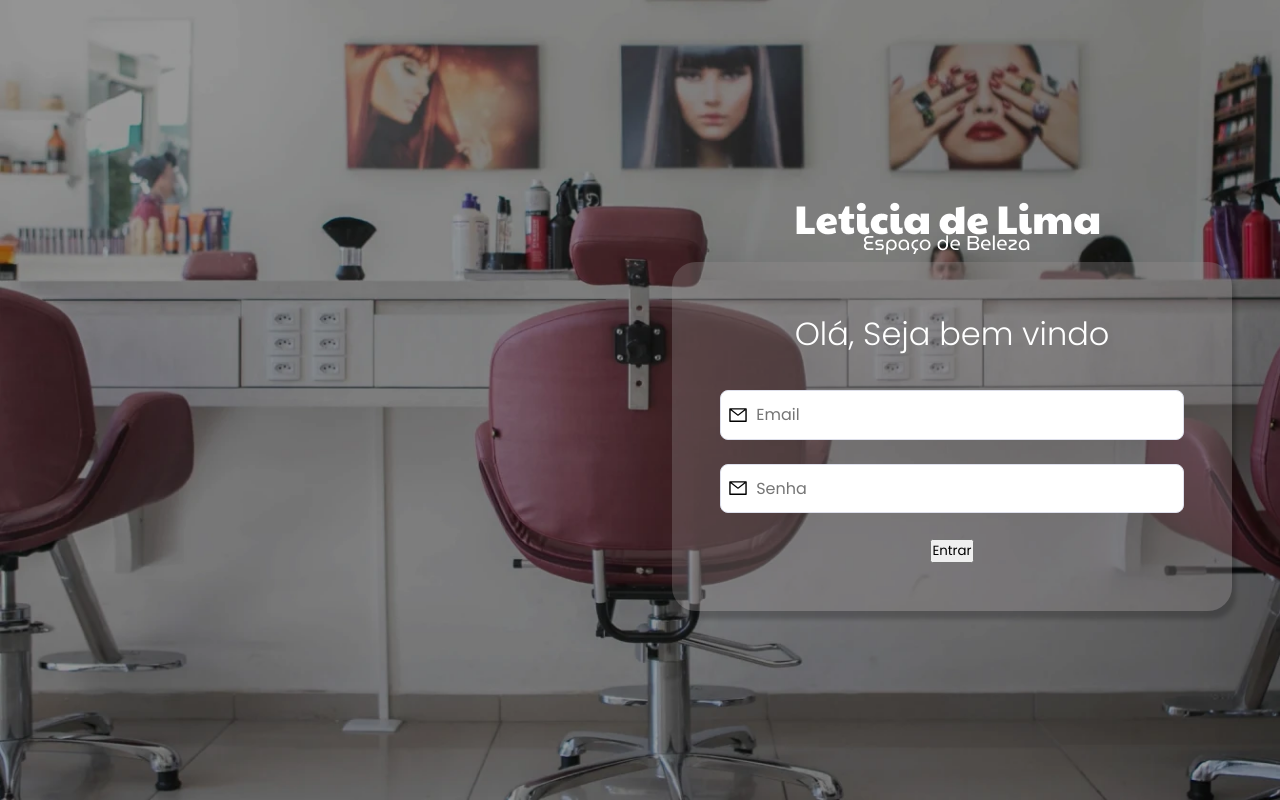
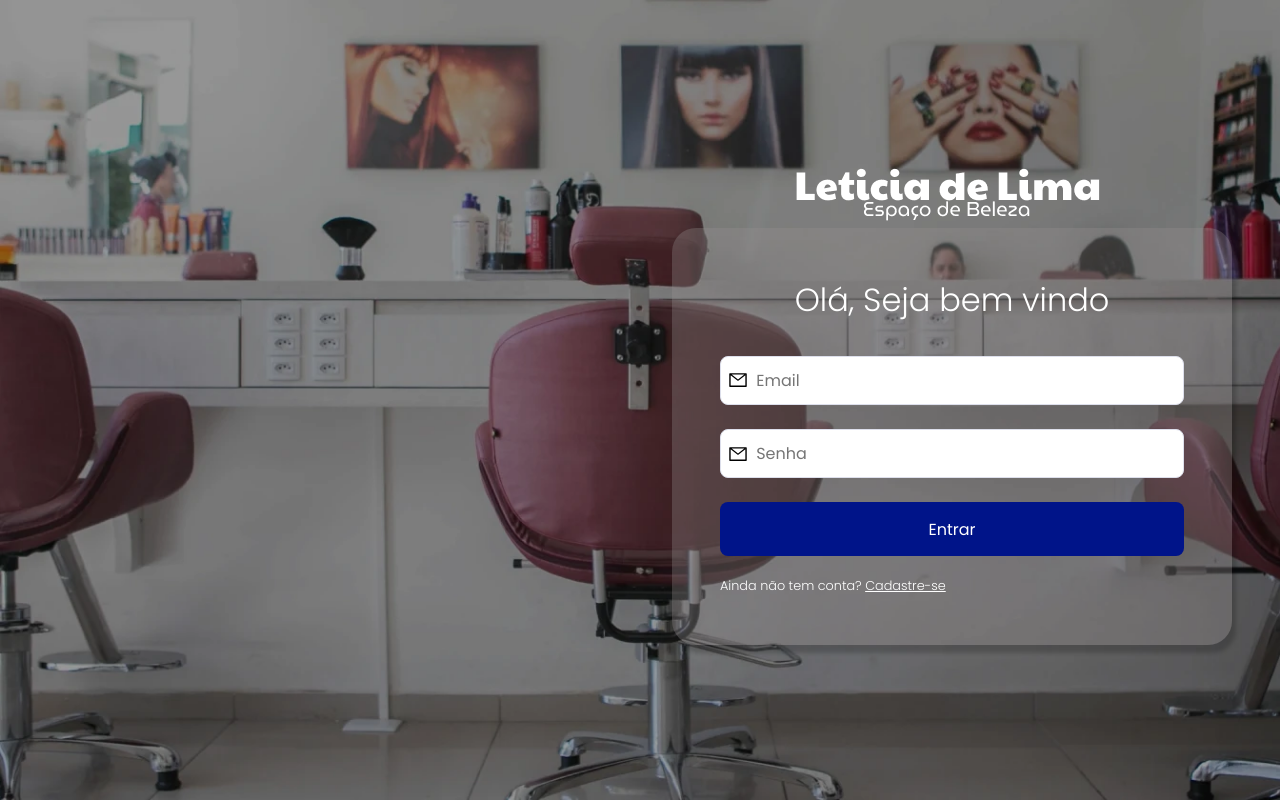
Before and after one commit to GabrielMeno/Projeto-Integrador, a React (Vite) app in the folder front/: page / in a window 1280 px wide. Built offline with nearby package versions, Linux system fonts and the light colour scheme.

Commit message:
botão e zaizix

```diff
--- /dev/null
+++ b/front/src/components/Button/Button.module.css
@@ -0,0 +1,12 @@
+.button{
+  width: 100%;
+  border: none;
+  padding: .9rem;
+  border-radius:8px;
+  color: var(--white);
+  background-color: var(--secondary);
+}
+
+.button span{
+  font-size: 1rem;
+}
--- /dev/null
+++ b/front/src/components/Button/index.tsx
@@ -0,0 +1,14 @@
+import style from './Button.module.css'
+
+
+interface IButton {
+  text:string;
+}
+
+export const Button = ({ text }: IButton) => {
+  return (
+    <button className={style.button}>
+      <span>{text}</span>
+    </button>
+  )
+}
--- a/front/src/page/Login/Login.module.css
+++ b/front/src/page/Login/Login.module.css
@@ -39,3 +39,18 @@
   font-weight: 300;
   margin-bottom: 2rem;
 }
+
+.register span{
+  color: var(--white);
+  font-size: .8rem;
+  font-weight: 300;
+}
+
+.register{
+  text-align: left;
+  margin-top: 1rem;
+}
+
+.register a{
+  color: var(--white);
+}
--- a/front/src/page/Login/index.tsx
+++ b/front/src/page/Login/index.tsx
@@ -4,6 +4,8 @@ import { Input } from "../../components/Input/Index";
 import { useForm } from "react-hook-form";
 import * as yup from "yup";
 import { yupResolver } from "@hookform/resolvers/yup";
+import { Button } from "../../components/Button";
+import { Link } from "react-router-dom";
 
 interface IFormValues {
   email: string;
@@ -18,7 +20,11 @@ export function Login() {
       .required("Campo de email obrigadotório"),
     password: yup.string().required("Campo de senha obrigatório"),
   });
-  const { register, handleSubmit, formState: {errors} } = useForm<IFormValues>({
+  const {
+    register,
+    handleSubmit,
+    formState: { errors },
+  } = useForm<IFormValues>({
     resolver: yupResolver(schema),
   });
   const submit = handleSubmit((data) => {
@@ -38,15 +44,20 @@ export function Login() {
                 type="text"
                 placeholder="Email"
                 {...register("email", { required: true })}
-                error={errors.email && errors.email.message }
+                error={errors.email && errors.email.message}
               />
               <Input
                 placeholder="Senha"
                 type="password"
                 {...register("password", { required: true })}
               />
-              <button>Entrar</button>
+              <Button text="Entrar" />
             </form>
+            <div className={style.register}>
+              <span>
+                Ainda não tem conta? <Link to={"/register"}>Cadastre-se</Link>
+              </span>
+            </div>
           </div>
         </div>
       </div>
--- a/front/src/page/Register/Register.module.css
+++ b/front/src/page/Register/Register.module.css
@@ -1,8 +1,59 @@
 .background{
-  background-image: url('../../assets/cadastro.webp.webp');
+  background-image: url('../../assets/cadastro.webp');
   min-height: 100vh;
   background-repeat: no-repeat;
   background-size: cover;
+}
+
+.wrapper{
   display: flex;
+  width: 100%;
   align-items: center;
+  height: 100vh;
 }
+
+.imageContainer{
+  width:50%;
+  text-align: center;
+}
+
+.card{
+  background-color: var(--gray-100);
+  box-shadow:4px 8px 4px rgb(0,0,0,0.2);
+  border-radius:24px;
+  padding: 3rem;
+  text-align: center;
+  width:50%;
+}
+
+.card h2{
+  color: var(--white);
+  font-size: 2rem;
+  font-style: normal;
+  font-weight: 300;
+  margin-bottom: 2rem;
+}
+
+.navigate{
+  color: var(--white);
+  padding-top:2rem;
+}
+
+.navigate a{
+  color: var(--white);
+}
+
+.register span{
+  color: var(--white);
+  font-size: .8rem;
+  font-weight: 300;
+}
+
+.register{
+  text-align: left;
+  margin-top: 1rem;
+}
+
+.register a{
+  color: var(--white);
+}
--- a/front/src/page/Register/index.tsx
+++ b/front/src/page/Register/index.tsx
@@ -1,10 +1,43 @@
 import style from './Register.module.css';
+import logo from '../../assets/logo.png';
+import { Input } from '../../components/Input/Index';
+import { Link } from 'react-router-dom';
+import { Button } from '../../components/Button';
+
+
 
 export function Register() {
   return (
     <div className={style.background}>
       <div className="container">
-        <p className={style.navigate}>home {'>'} Área de Cadastro</p>
+        <p className={style.navigate}><Link to={'/'}>home</Link>  {'>'} Área de Cadastro</p>
+        <div className={style.wrapper}>
+        <div className={style.imageContainer}>
+            <img src={logo} alt="" />
+        </div>
+          <div className={style.card}>
+            <h2>Área de Cadastro</h2>
+            <form>
+              <Input
+                type="text"
+                placeholder="Email"
+               // {...register("email", { required: true })}
+               // error={errors.email && errors.email.message}
+              />
+              <Input
+                placeholder="Senha"
+                type="password"
+               // {...register("password", { required: true })}
+              />
+              <Button text="Cadastrar" />
+            </form>
+            <div className={style.register}>
+              <span>
+                Já tem cadastro? <Link to={"/"}>Voltar à Página Inicial</Link>
+              </span>
+            </div>
+          </div>
+        </div>
       </div>
     </div>
   );
```
